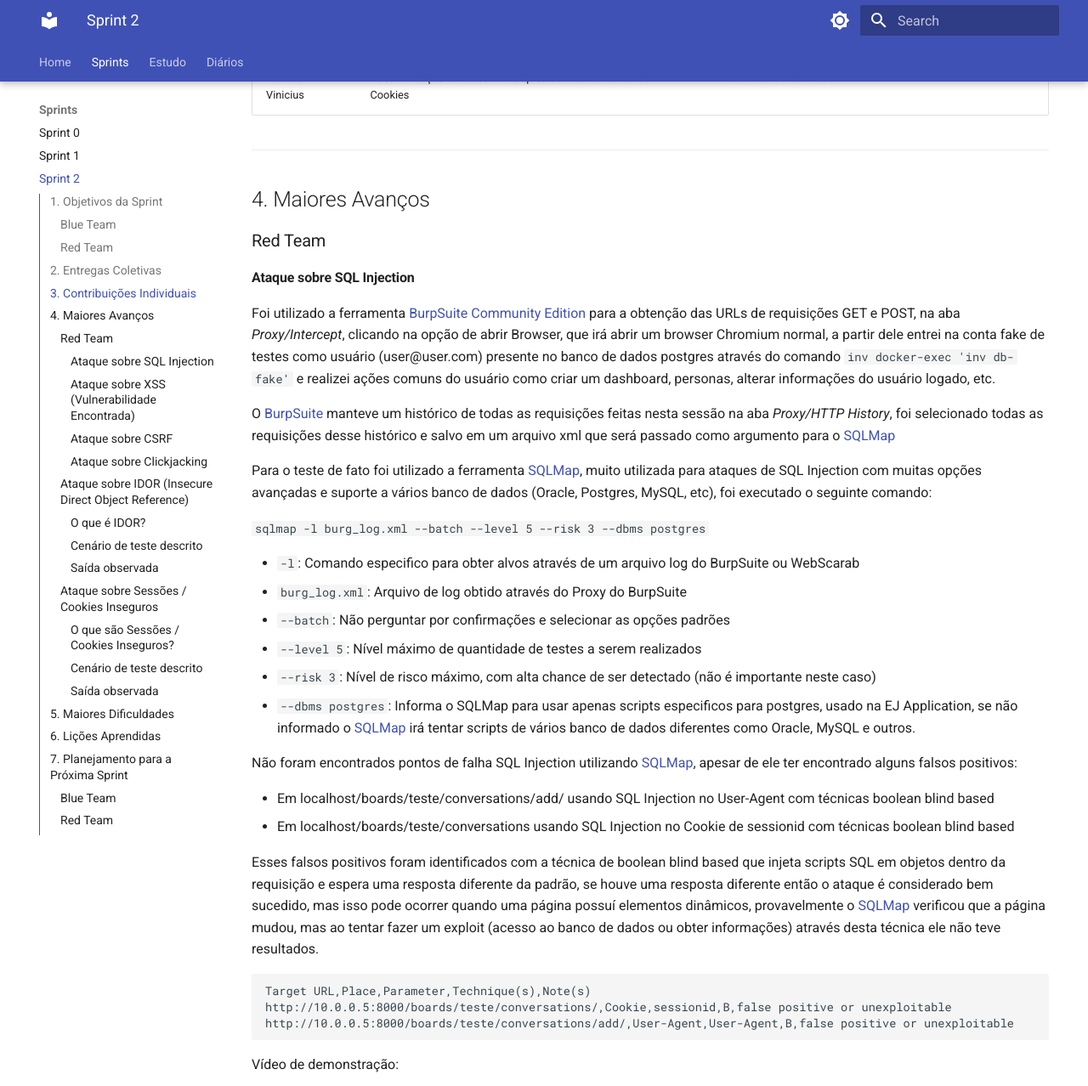
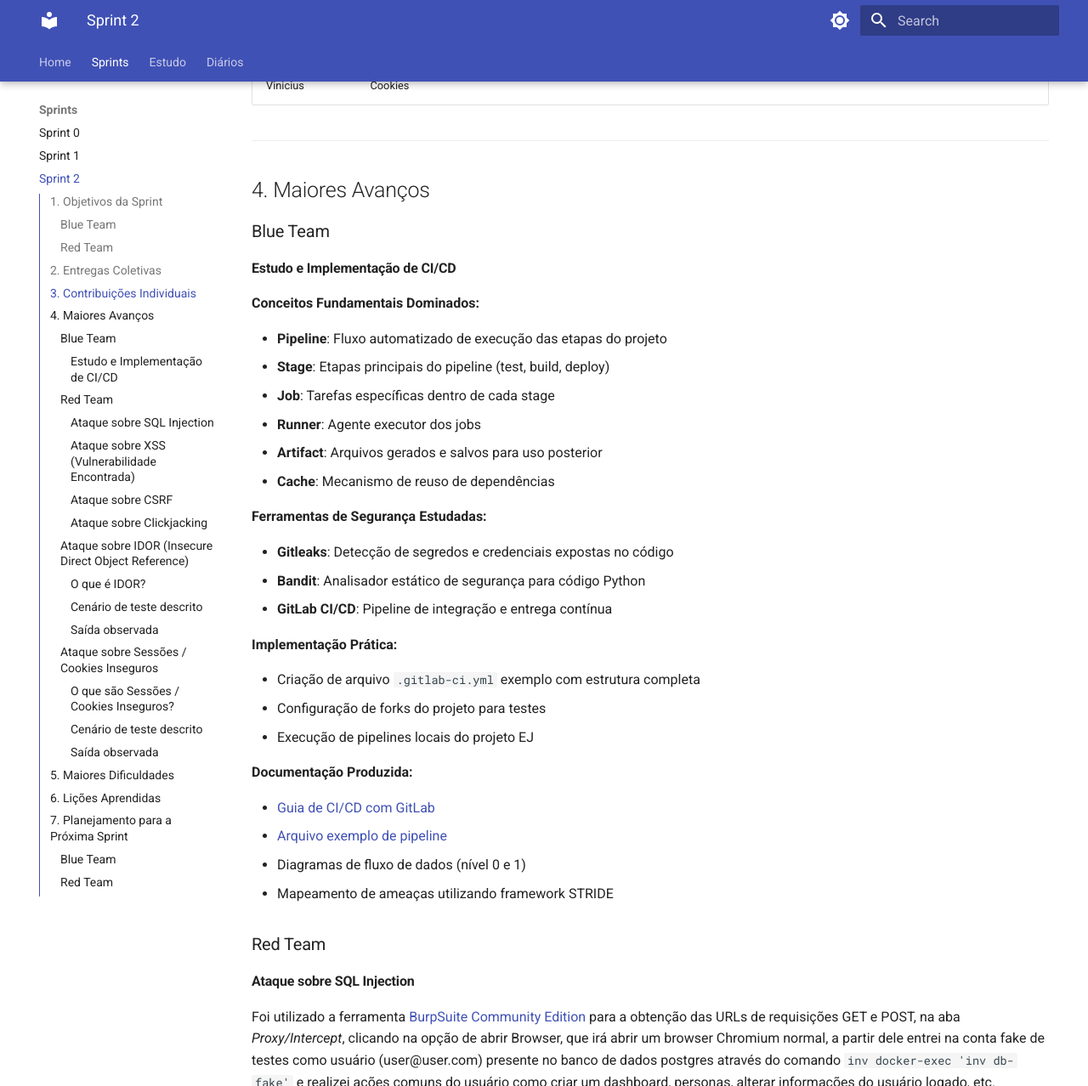
Before and after one commit to unbyytes/GCES, an MkDocs documentation site: the page built from docs/sprints/2.md, in a window 1280 px wide and 1400 px high, scrolled down 1586 px, cut to the strip 0-1278 px from the top of the window. Shown: the whole strip at 85% size. Built offline with MkDocs 1.6.1 and Material for MkDocs 9.7.7, drawn with Linux system fonts in a browser that asks for light colours; some of the changed text lies outside the part shown.

Commit message:
adicionando documentacao sprint 2

```diff
--- a/docs/sprints/2.md
+++ b/docs/sprints/2.md
@@ -36,6 +34,7 @@
 | Entrega                                                             | Status (Concluído/Parcial/Pendente) | Link/Referência        | Observações                       |
 | ------------------------------------------------------------------- | ----------------------------------- | ---------------------- | --------------------------------- |
 | Análise da Plataforma sobre SQL Injection, XSS, CSRF e Clickjacking | Concluído                           |                        |                                   |
+| Estudo e Implementação de Ferramentas de Segurança no CI/CD         | Concluído                           |                        | Gitleaks e Bandit testados        |
 
 ---
 
@@ -43,15 +42,47 @@
 
 | Integrante        | Contribuições                             | Links (PRs, Issues, Docs) | Observações |
 | ----------------- | ----------------------------------------- | ------------------------- | ----------- |
-| Mateus Vieira     | Documentação de Vulnerabilidade XSS V1.0  | [Análise sobre XSS (Vulnerabilidade Encontrada)](#análise-sobre-xss-vulnerabilidade-encontrada)               |             |
-| Breno Lucena      | Estudo sobre CI/CD em pipelines no GitLab | [Estudo e Prática — CI/CD com GitLab](https://unbyytes.github.io/GCES/estudo/ci-cd/)  |             |
-| Júlio Costa      | Documentação e Prática do Ataque de SQL Injection | [Ataque SQL Injection](#ataque-sobre-sql-injection)  |             |
-| Henrique Hida      | Documentação e Prática do Ataque de CSRF | [Ataque CSRF](#ataque-sobre-csrf)  |             |
-| Marcus Vinicius   | Documentação e Prática de Ataques de IDOR e Análise de Cookies | [Análise IDOR e Cookies](#ataque-sobre-idor-insecure-direct-object-reference) |          |
+| Mateus Vieira     | Documentação de Vulnerabilidade XSS V1.0  | [Análise sobre XSS (Vulnerabilidade Encontrada)](#análise-sobre-xss-vulnerabilidade-encontrada) |             |
+| Breno Lucena      | Estudo sobre CI/CD em pipelines no GitLab | [Estudo e Prática — CI/CD com GitLab](https://unbyytes.github.io/GCES/estudo/ci-cd/) |             |
+| Júlio Costa       | Documentação e Prática do Ataque de SQL Injection | [Ataque SQL Injection](#ataque-sobre-sql-injection) |             |
+| Henrique Hida     | Documentação e Prática do Ataque de CSRF | [Ataque CSRF](#ataque-sobre-csrf) |             |
+| Marcus Vinicius   | Documentação e Prática de Ataques de IDOR e Análise de Cookies | [Análise IDOR e Cookies](#ataque-sobre-idor-insecure-direct-object-reference) |             |
 
 ---
 
 ## 4. Maiores Avanços
+
+### Blue Team
+
+#### Estudo e Implementação de CI/CD
+
+**Conceitos Fundamentais Dominados:**
+
+- **Pipeline**: Fluxo automatizado de execução das etapas do projeto
+- **Stage**: Etapas principais do pipeline (test, build, deploy)
+- **Job**: Tarefas específicas dentro de cada stage
+- **Runner**: Agente executor dos jobs
+- **Artifact**: Arquivos gerados e salvos para uso posterior
+- **Cache**: Mecanismo de reuso de dependências
+
+**Ferramentas de Segurança Estudadas:**
+
+- **Gitleaks**: Detecção de segredos e credenciais expostas no código
+- **Bandit**: Analisador estático de segurança para código Python
+- **GitLab CI/CD**: Pipeline de integração e entrega contínua
+
+**Implementação Prática:**
+
+- Criação de arquivo `.gitlab-ci.yml` exemplo com estrutura completa
+- Configuração de forks do projeto para testes
+- Execução de pipelines locais do projeto EJ
+
+**Documentação Produzida:**
+
+- [Guia de CI/CD com GitLab](../../estudo/ci-cd.md)
+- [Arquivo exemplo de pipeline](../../estudo/exemplo_git_lab.yml)
+- Diagramas de fluxo de dados (nível 0 e 1)
+- Mapeamento de ameaças utilizando framework STRIDE
 
 ### Red Team
 
@@ -138,7 +169,7 @@ WWW-Authenticate: Bearer realm="api"
 * **Localização:** Páginas públicas e autenticadas da aplicação EJ (testes realizados no endpoint `/login` e em outras rotas acessíveis sem proteção de cabeçalhos).
 * **Causa raiz:** Ausência dos cabeçalhos de segurança `X-Frame-Options` e `Content-Security-Policy: frame-ancestors`, o que permite que a aplicação seja embutida dentro de um `<iframe>` externo.
 * **Descrição do ataque:**
-  O atacante pode criar uma página maliciosa contendo um `iframe` invisível ou semitransparente que carrega a aplicação legítima. Sobre este `iframe`, ele posiciona elementos visuais falsos (ex.: “Clique aqui para ganhar um prêmio”). Quando o usuário clica nesses elementos, o clique é redirecionado para o botão real da aplicação — por exemplo, um botão de login, confirmação ou envio — sem o conhecimento do usuário.
+  O atacante pode criar uma página maliciosa contendo um `iframe` invisível ou semitransparente que carrega a aplicação legítima. Sobre este `iframe`, ele posiciona elementos visuais falsos (ex.: "Clique aqui para ganhar um prêmio"). Quando o usuário clica nesses elementos, o clique é redirecionado para o botão real da aplicação — por exemplo, um botão de login, confirmação ou envio — sem o conhecimento do usuário.
 
 * **Prova de Conceito (PoC):**
   Foi criado o arquivo `poc.html` contendo um iframe apontando para a página de login da EJ Application:
@@ -192,6 +223,8 @@ A inspeção do cookie `sessionid` revelou os seguintes atributos:
 * Houve dificuldade de acesso à aplicação Docker via Kali Linux, resolvida ao incluir o IP local da máquina host em `DJANGO_ALLOWED_HOSTS`.
 * Houve dificuldade em gerenciar duas sessões simultâneas para testes de IDOR (foi necessário usar navegadores/perfis distintos).
 * Houve dificuldade em contornar a sanitização de entradas da API para explorar vulnerabilidades XSS, pois os endpoints estavam bem protegidos, tornando complexo identificar pontos suscetíveis a ataques.
+* Configuração inicial dos forks do projeto e entendimento da estrutura complexa do pipeline GitLab.
+* Integração de ferramentas de segurança (Gitleaks, Bandit) no fluxo CI/CD existente.
 
 ---
 
@@ -201,12 +234,20 @@ A inspeção do cookie `sessionid` revelou os seguintes atributos:
 * Sanitização server-side é obrigatória, mesmo com validações client-side.
 * Rich Text com renderização sem escape aumenta risco de XSS persistente.
 * Ferramentas automatizadas (ex.: sqlmap) ajudam na triagem; análise manual ainda é necessária.
+* Domínio completo dos conceitos de CI/CD e estruturação de pipelines GitLab.
+* Importância da integração de ferramentas de segurança no ciclo de desenvolvimento.
+* Configuração adequada de atributos de segurança em cookies é crucial para proteção.
 
 ---
 
 ## 7. Planejamento para a Próxima Sprint
 
 ### Blue Team
+
+* Implementar ferramentas de segurança no pipeline CI/CD do projeto
+* Configurar Gitleaks e Bandit no fluxo de integração contínua
+* Desenvolver políticas de segurança para código e dependências
+* Criar monitoramento contínuo de vulnerabilidades
 
 ### Red Team
 
```
Also changed, not shown: other parts of docs/sprints/2.md (+1 -3 lines), docs/diarios/221031102/2.md (+1 -1 lines).
